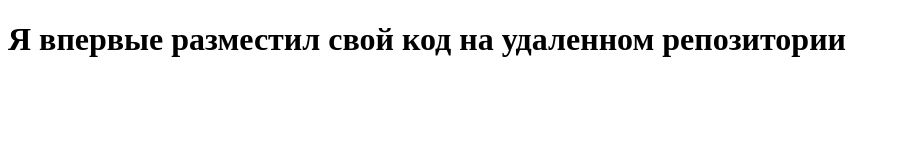
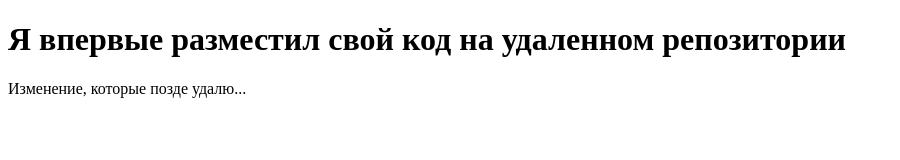
Before and after one commit to Kusariba/repo, a plain HTML site: page index.html in a window 1280 px wide. Shown: the whole page, without its empty margins (0-900 px from the left). Drawn offline with Linux system fonts and the light colour scheme.

Commit message:
Ошибочный коммит

```diff
--- a/index.html
+++ b/index.html
@@ -7,5 +7,6 @@
 </head>
 <body>
     <h1>Я впервые разместил свой код на удаленном репозитории</h1>
+    <p>Изменение, которые позде удалю...</p>
 </body>
 </html>
```
